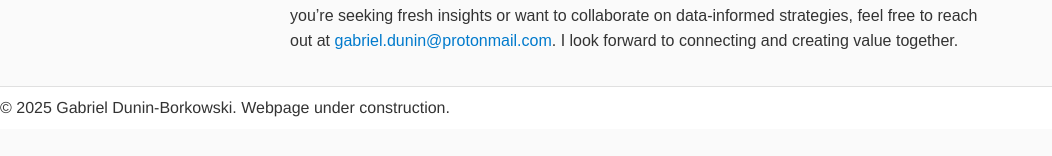
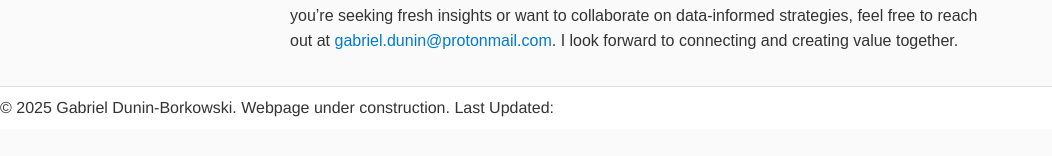
Before and after one commit to econometricsfanboy/gabrieldunin.com, a Jekyll site: the page built from docs/about.html, in a window 1280 px wide. Shown: the part 308-464 px from the top of the page, without its empty margins (0-1052 px from the left). Built offline with Jekyll 4.4.1, drawn with Linux system fonts in a browser that asks for light colours.

Commit message:
Update default.html
added "last updated" to footer

```diff
--- a/docs/_layouts/default.html
+++ b/docs/_layouts/default.html
@@ -46,7 +46,7 @@
   </main>
 
   <footer>
-    <p>&copy; 2025 Gabriel Dunin-Borkowski. Webpage under construction.</p>
+    <p>&copy; 2025 Gabriel Dunin-Borkowski. Webpage under construction. Last Updated: <?php echo date("Y-m-d", filemtime(__FILE__)); ?></p>
   </footer>
 </body>
 </html>
```
